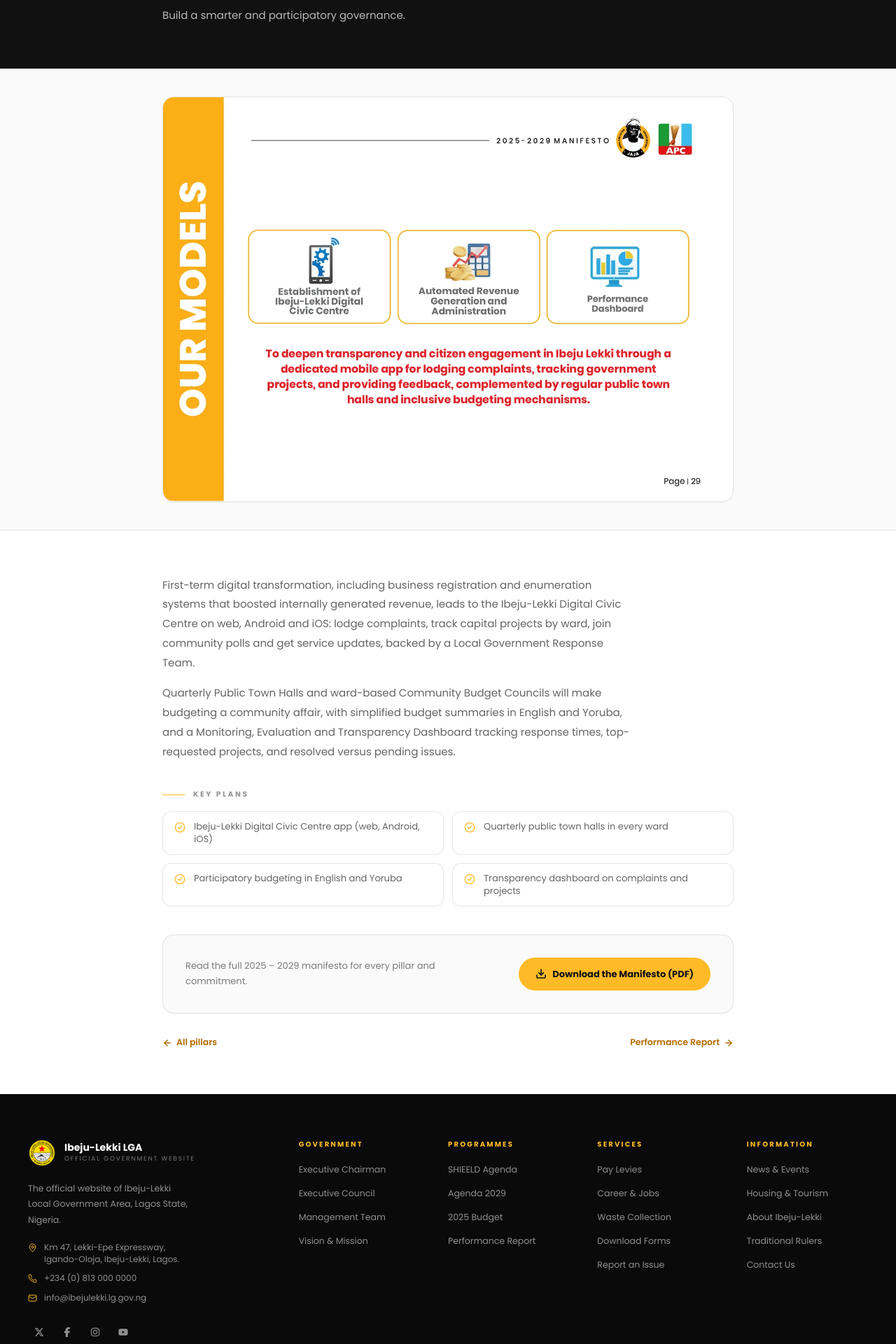
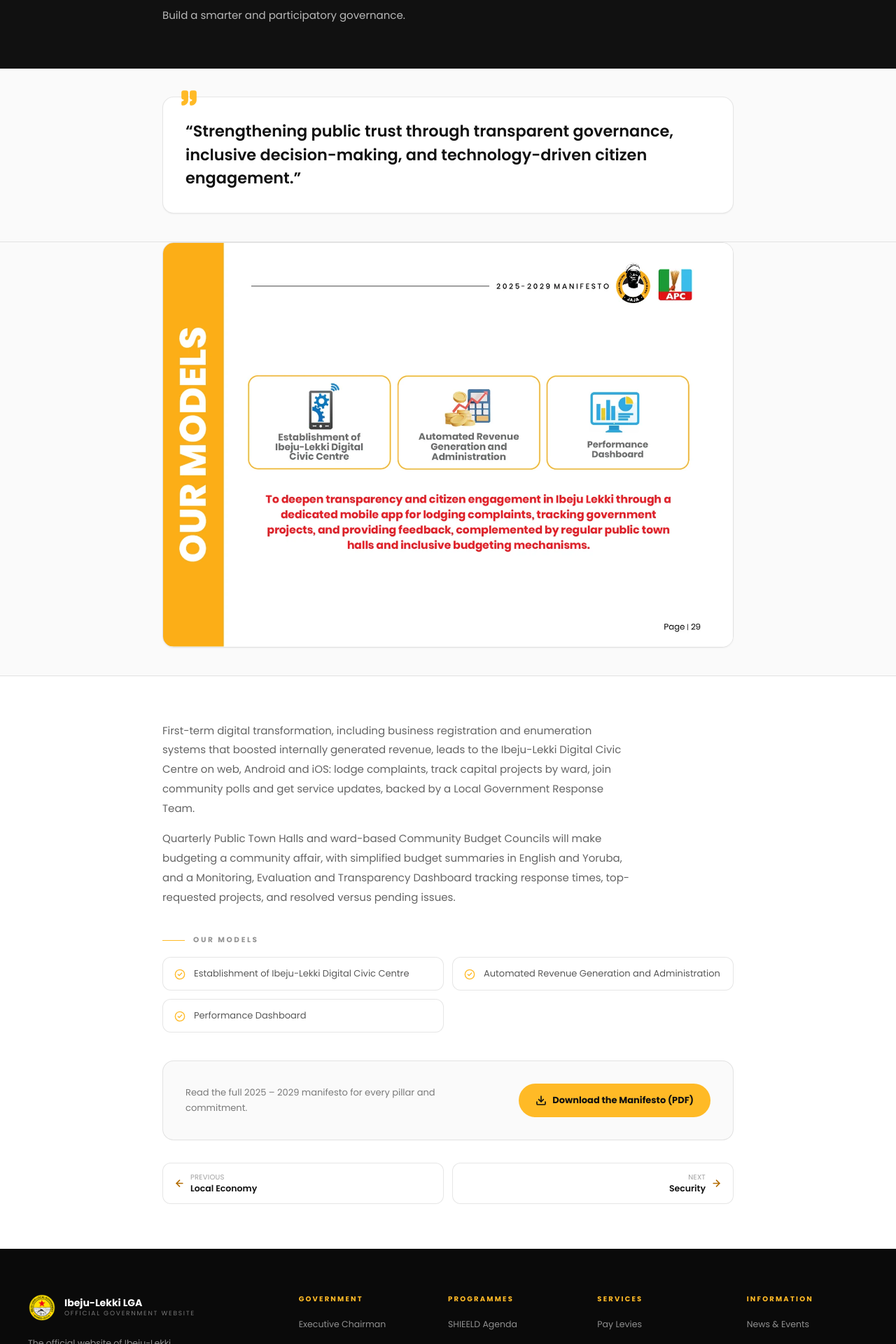
Before and after one commit to AfeezTemitope/ibejulekki-demo, a Next.js app: page /programmes/shieeld/digital-governance in a window 1280 px wide. Shown: the part 395-2315 px from the top of the page at 70% size. Built offline with nearby package versions, Linux system fonts and the light colour scheme.

Commit message:
Enrich SHIEELD section; verbatim manifesto summaries and priorities

```diff
--- a/app/programmes/shieeld/[slug]/page.tsx
+++ b/app/programmes/shieeld/[slug]/page.tsx
@@ -2,7 +2,7 @@ import Link from 'next/link'
 import Image from 'next/image'
 import { notFound } from 'next/navigation'
 import {
-  ArrowLeft, ArrowRight, Download, CheckCircle2,
+  ArrowLeft, ArrowRight, Download, CheckCircle2, Quote,
   ShieldCheck, HeartPulse, Building2, Leaf, GraduationCap, TrendingUp, LayoutDashboard,
 } from 'lucide-react'
 import Footer from '@/components/Footer'
@@ -28,13 +28,17 @@ export function generateMetadata({ params }: { params: { slug: string } }) {
 }
 
 export default function Page({ params }: { params: { slug: string } }) {
-  const p = PILLARS.find((x) => x.slug === params.slug)
-  if (!p) notFound()
+  const idx = PILLARS.findIndex((x) => x.slug === params.slug)
+  if (idx === -1) notFound()
+  const p = PILLARS[idx]
   const Icon = ICONS[p.icon]
+  const prev = PILLARS[(idx - 1 + PILLARS.length) % PILLARS.length]
+  const next = PILLARS[(idx + 1) % PILLARS.length]
 
   return (
     <>
       <main className="min-h-screen bg-white">
+        {/* Hero */}
         <section className="bg-[#111111] text-white">
           <div className="max-w-4xl mx-auto px-4 sm:px-6 lg:px-10 py-12 sm:py-16">
             <nav className="flex items-center flex-wrap gap-1.5 text-[11px] sm:text-[12px] text-white/45 mb-6" aria-label="Breadcrumb">
@@ -55,13 +59,25 @@ export default function Page({ params }: { params: { slug: string } }) {
           </div>
         </section>
 
-        {/* Manifesto cover banner */}
+        {/* Verbatim manifesto pull-quote */}
         <section className="bg-[#FAFAFA] border-b border-black/10">
           <div className="max-w-4xl mx-auto px-4 sm:px-6 lg:px-10 py-8 sm:py-10">
+            <blockquote className="relative rounded-2xl border border-black/10 bg-white p-6 sm:p-8 shadow-sm">
+              <Quote size={26} strokeWidth={2} className="absolute -top-3 left-6 text-brand-yellow" fill="currentColor" />
+              <p className="text-[clamp(1rem,2.6vw,1.4rem)] font-semibold leading-[1.5] text-[#111111]">
+                &ldquo;{p.summary}&rdquo;
+              </p>
+            </blockquote>
+          </div>
+        </section>
+
+        {/* Infographic */}
+        <section className="bg-[#FAFAFA] border-b border-black/10">
+          <div className="max-w-4xl mx-auto px-4 sm:px-6 lg:px-10 pb-8 sm:pb-10">
             <div className="relative w-full overflow-hidden rounded-2xl border border-black/10 shadow-sm" style={{ aspectRatio: '110 / 78' }}>
               <Image
                 src={p.cover}
-                alt={`${p.title} manifesto pillar page`}
+                alt={`${p.title} manifesto infographic`}
                 fill
                 className="object-cover"
                 sizes="(max-width: 896px) 100vw, 896px"
@@ -77,16 +93,17 @@ export default function Page({ params }: { params: { slug: string } }) {
             ))}
           </div>
 
+          {/* Priorities (verbatim manifesto items) */}
           <div className="mt-10">
             <div className="mb-4 flex items-center gap-3">
               <span className="h-px w-8 bg-brand-yellow" aria-hidden="true" />
-              <span className="text-[10.5px] font-bold uppercase tracking-[0.25em] text-black/45">Key plans</span>
+              <span className="text-[10.5px] font-bold uppercase tracking-[0.25em] text-black/45">{p.prioritiesLabel}</span>
             </div>
             <ul className="grid grid-cols-1 gap-3 sm:grid-cols-2">
-              {p.highlights.map((h) => (
-                <li key={h} className="flex items-start gap-3 rounded-xl border border-black/10 bg-white px-4 py-3">
+              {p.priorities.map((item) => (
+                <li key={item} className="flex items-start gap-3 rounded-xl border border-black/10 bg-white px-4 py-3.5">
                   <CheckCircle2 size={16} strokeWidth={2} className="mt-0.5 flex-shrink-0 text-brand-yellow" />
-                  <span className="text-[13px] leading-snug text-black/65">{h}</span>
+                  <span className="text-[13px] leading-snug text-black/70">{item}</span>
                 </li>
               ))}
             </ul>
@@ -105,12 +122,21 @@ export default function Page({ params }: { params: { slug: string } }) {
             </a>
           </div>
 
-          <div className="mt-8 flex items-center justify-between">
-            <Link href="/programmes/shieeld" className="inline-flex items-center gap-1.5 text-[12.5px] font-semibold text-[#B26B00] transition-colors hover:text-[#111111]">
-              <ArrowLeft size={14} strokeWidth={2.5} /> All pillars
+          {/* Prev / next pillar */}
+          <div className="mt-8 grid grid-cols-2 gap-3">
+            <Link href={`/programmes/shieeld/${prev.slug}`} className="flex items-center gap-2 rounded-xl border border-black/10 bg-white px-4 py-3 text-left transition-colors hover:border-brand-yellow">
+              <ArrowLeft size={15} strokeWidth={2.5} className="flex-shrink-0 text-[#B26B00]" />
+              <span className="min-w-0">
+                <span className="block text-[10px] uppercase tracking-wide text-black/40">Previous</span>
+                <span className="block truncate text-[12.5px] font-semibold text-[#111111]">{prev.title}</span>
+              </span>
             </Link>
-            <Link href="/programmes/budget" className="inline-flex items-center gap-1.5 text-[12.5px] font-semibold text-[#B26B00] transition-colors hover:text-[#111111]">
-              Performance Report <ArrowRight size={14} strokeWidth={2.5} />
+            <Link href={`/programmes/shieeld/${next.slug}`} className="flex items-center justify-end gap-2 rounded-xl border border-black/10 bg-white px-4 py-3 text-right transition-colors hover:border-brand-yellow">
+              <span className="min-w-0">
+                <span className="block text-[10px] uppercase tracking-wide text-black/40">Next</span>
+                <span className="block truncate text-[12.5px] font-semibold text-[#111111]">{next.title}</span>
+              </span>
+              <ArrowRight size={15} strokeWidth={2.5} className="flex-shrink-0 text-[#B26B00]" />
             </Link>
           </div>
         </section>
--- a/lib/shieeld.ts
+++ b/lib/shieeld.ts
@@ -5,13 +5,13 @@ export type Pillar = {
   tagline: string
   icon: 'security' | 'health' | 'infrastructure' | 'environment' | 'education' | 'economy' | 'digital'
   cover: string
-  summary: string
+  summary: string          // VERBATIM manifesto pillar quote
   body: string[]
-  highlights: string[]
+  prioritiesLabel: string  // the manifesto section heading
+  priorities: string[]     // verbatim manifesto grid items
 }
 
-// Source: "Making Ibeju-Lekki Great for Everyone" 2025-2029 Manifesto.
-// Acronym order: S H I E E L D
+// Summaries are quoted verbatim from the 2025-2029 manifesto pillar pages.
 export const PILLARS: Pillar[] = [
   {
     slug: 'security',
@@ -20,16 +20,18 @@ export const PILLARS: Pillar[] = [
     tagline: 'Securing our future: a safer, stronger Ibeju-Lekki.',
     icon: 'security',
     cover: '/shieeld/shieeld-security.webp',
-    summary: 'A 24/7 security command centre, deeper collaboration with security agencies, a better-equipped community corps, and the area first fire service unit.',
+    summary: 'Safe communities. Stronger partnerships. A security system built for the people, by the people, with the people.',
     body: [
       'At the heart of the plan is a 24/7 Central Security Command Centre for surveillance, emergency response and coordination. It enables timely incident reporting, strategic intelligence gathering and smart crime mapping, backed by community-centred surveillance for early detection and swift intervention.',
       'The council will deepen collaboration with the police, civil defence and local outfits, align local operations with the Lagos State Security Trust Fund model, equip the Ibeju-Lekki Community Corps (Folumo) with patrol motorbikes, and establish a dedicated fire service unit for disaster response.',
     ],
-    highlights: [
-      '24/7 Central Security Command Centre with smart crime mapping',
-      'Closer joint operations with police, civil defence and local security',
-      'Ibeju-Lekki Community Corps (Folumo) equipped with patrol motorbikes',
-      'A dedicated Ibeju-Lekki Fire Service Unit',
+    prioritiesLabel: 'Our Priorities',
+    priorities: [
+      '24/7 Central Security Command Centre',
+      'Collaboration with Security Agencies',
+      'Equip and Upscale Ibeju-Lekki Community Corps (Folumo)',
+      'Logistics Support for Patrol and Safety Operations',
+      'Establishment of Ibeju-Lekki Fire Service Unit',
     ],
   },
   {
@@ -39,16 +41,18 @@ export const PILLARS: Pillar[] = [
     tagline: 'Expanding healthcare access.',
     icon: 'health',
     cover: '/shieeld/shieeld-health.webp',
-    summary: 'Upgrading every primary health centre, a flagship Maternal and Child Hospital, mobile clinics, and community health insurance under Ilera Eko.',
+    summary: 'Delivering quality, affordable, and inclusive healthcare through infrastructure renewal and community-based health insurance coverage',
     body: [
       'Ibeju-Lekki has 14 primary health centres, 9 of them already fully upgraded. The next term completes the rest, including Iberekodo, Otunla, Oko Oba and Debojo, so every facility meets one standard of care, safety and accessibility, with priority for underserved and riverine areas.',
       'Plans include a flagship Maternal and Child Hospital, rapid-response mobile clinics, solar-powered centres, more frontline health workers, and a Community Health Insurance Scheme aligned with the Lagos State Ilera Eko initiative for indigent and vulnerable residents.',
     ],
-    highlights: [
-      'All 14 primary health centres upgraded to one standard',
-      'A flagship Maternal and Child Hospital',
-      'Rapid-response mobile clinics and solar-powered health centres',
-      'Community health insurance aligned with Ilera Eko',
+    prioritiesLabel: 'Our Programmes',
+    priorities: [
+      'Deployment of Rapid Response Mobile Clinics',
+      'Leveraging Technology to Expand and Manage Healthcare Access',
+      'Solar Electrification of Primary Health Centres',
+      'Upgrading Primary Healthcare Centres Infrastructure & Facilities',
+      'Strengthening the Healthcare Workforce',
     ],
   },
   {
@@ -58,16 +62,20 @@ export const PILLARS: Pillar[] = [
     tagline: 'Deepening infrastructure renewal.',
     icon: 'infrastructure',
     cover: '/shieeld/shieeld-infrastructure.webp',
-    summary: 'More roads with a dedicated maintenance agency, affordable housing, reliable power, drainage, clean water and solar street lighting.',
+    summary: 'Enhancing quality of life through strategic road connectivity, accessible housing, reliable power, and safety infrastructure in Ibeju-Lekki.',
     body: [
       'Building on first-term roads in Orimedu, Idado, Igando and Lakowe, the Rural-Urban Linkage Expansion Programme will upgrade strategic roads of at least 500 metres across at least 10 wards, each with functional drainage, durable surfacing and solar street lighting, protected by a new Ibeju-Lekki Road Maintenance Agency.',
       'A Build-and-Lease Housing Initiative with private developers targets affordable home ownership and rental, while a Power Sector Renewal Drive distributes transformers, pursues stalled transmission lines and coastal electrification, alongside clean water, tertiary drainage and a first-ever fire station.',
     ],
-    highlights: [
-      'Rural-Urban Linkage road programme across at least 10 wards',
-      'A dedicated Ibeju-Lekki Road Maintenance Agency',
-      'Build-and-Lease affordable housing with private developers',
-      'Transformers, coastal electrification and clean water',
+    prioritiesLabel: 'Our Projects',
+    priorities: [
+      'Rehabilitation and Construction of Roads',
+      'Provision of Transformers for Stable Power Supply',
+      'Establishment of Ibeju-Lekki Road Maintenance Agency',
+      'Installation of Solar-Powered Street Lights',
+      'Improved Access to Clean Water',
+      'Rehabilitation & Construction of Tertiary Drainages',
+      'Establishment of Ibeju-Lekki Housing Scheme',
     ],
   },
   {
@@ -77,16 +85,20 @@ export const PILLARS: Pillar[] = [
     tagline: 'Community-driven environmental initiatives.',
     icon: 'environment',
     cover: '/shieeld/shieeld-environment.webp',
-    summary: 'Scaling waste collection, recycling and flood control, more green workers, tree planting and eco-friendly parks.',
+    summary: 'Safeguarding our environment through green infrastructure, smart waste solutions, and climate-resilient initiatives that protect lives, and future generations.',
     body: [
       'First-term efforts, including monthly sanitation drives, the Keke Jaja waste tricycles, the Cleaner Waterways Campaign and over 400 environmental workers, will scale up. From 12,000 bags cleared monthly with 20 tricycles, the goal is 40,000 bags, by procuring 3 high-capacity compactors, 4 industrial Dino bins and 20 more Keke Jaja tricycles.',
       'Through public-private partnerships the council will set up Transfer Loading Stations and recycling, run scheduled desilting and market sanitation, build modern public toilets, and launch the Green Ibeju Project for tree planting, coastal protection and waste-to-wealth programmes.',
     ],
-    highlights: [
-      'Waste collection scaling toward 40,000 bags monthly',
-      '3 compactors, 4 Dino bins and 20 more Keke Jaja tricycles',
-      'Transfer Loading Stations and recycling (waste-to-wealth)',
-      'Green Ibeju Project: tree planting and coastal protection',
+    prioritiesLabel: 'Our Focus Areas',
+    priorities: [
+      'Comprehensive Waste Management and Flood Control',
+      'Promotion of Recyclable Waste Practices',
+      'Deployment of Waste Compactors & Garbage Collection Tricycle (Keke Jaja)',
+      'Strengthening Environmental Policing',
+      'Greening Through Tree Planting Initiatives',
+      'Community-Based Sanitation Campaigns',
+      'Establishment of Eco-Friendly Parks and Green Zones',
     ],
   },
   {
@@ -96,16 +108,19 @@ export const PILLARS: Pillar[] = [
     tagline: 'Empowering the next generation.',
     icon: 'education',
     cover: '/shieeld/shieeld-education.webp',
-    summary: 'Digitally enabled model schools, the Ibeju Digital Learning Initiative, scholarships, innovation hubs and youth skills.',
+    summary: 'Empowering the next generation through digital learning, innovative education models, and youth-centered economic opportunities.',
     body: [
       'First-term classroom rehabilitation, learning materials, scholarships and bursaries continue, anchored by new digitally enabled Ibeju-Lekki Model Schools designed for 21st-century learning.',
       'The Ibeju Digital Learning Initiative and Digital Innovation Hubs offer short, high-impact training in digital marketing, content creation, 2D/3D animation, web, coding and app development, and music production, aiming to make youth job-ready in 1 to 3 months, with vocational starter kits and regular employment and entrepreneurship fairs.',
     ],
-    highlights: [
-      'Digitally enabled Ibeju-Lekki Model Schools',
-      'Ibeju Digital Learning Initiative and Innovation Hubs',
-      'Job-ready training in 1 to 3 months',
-      'Scholarships, bursaries and vocational starter kits',
+    prioritiesLabel: 'Our Initiatives',
+    priorities: [
+      'Establishment of Model Primary Schools',
+      'Sports and Recreation Centres',
+      'Scholarship Programs for Indigent Students',
+      'Provision of Educational Materials',
+      'Establishment of Innovation Hub',
+      'Implementation of Skills Acquisition Programs for Youth Empowerment',
     ],
   },
   {
@@ -115,16 +130,18 @@ export const PILLARS: Pillar[] = [
     tagline: 'Economic empowerment and enterprise support.',
     icon: 'economy',
     cover: '/shieeld/shieeld-local-economy.webp',
-    summary: 'A cooperative development fund, structured market hubs, agriculture, SME support and tourism-led growth.',
+    summary: 'Driving inclusive prosperity through support for MSMEs, structured market systems, agro-processing, and tourism-led growth.',
     body: [
       'Building on first-term grants, cooperative loans and agricultural processing for cassava and plantain farmers, a Regional Cooperative Development Fund, seeded by the council and structured to grow toward a 100 million naira portfolio, will provide flexible finance and advisory services to community enterprises.',
       'A Market Restructuring Programme develops specialised markets such as cattle markets, auto-parts hubs and foodstuff clusters, plus structured motor parks and bus terminals, quarterly trade fairs and expos, and tourism-led growth through entertainment hubs, beach resorts, cultural heritage centres and seasonal festivals.',
     ],
-    highlights: [
-      'Regional Cooperative Development Fund (toward 100m naira)',
-      'Specialised market hubs and structured motor parks',
-      'Quarterly trade fairs and business expos',
-      'Tourism-led growth: resorts, festivals and heritage',
+    prioritiesLabel: 'Our Intervention',
+    priorities: [
+      'SME Funding and Support',
+      'Promotion of Local Trade Expositions',
+      'Implementation of Agricultural Schemes',
+      'Development of Strategic Market Hubs',
+      'Promotion of Tourism and Cultural Heritage',
     ],
   },
   {
@@ -134,16 +151,16 @@ export const PILLARS: Pillar[] = [
     tagline: 'Build a smarter and participatory governance.',
     icon: 'digital',
     cover: '/shieeld/shieeld-digital-governance.webp',
-    summary: 'An Ibeju-Lekki Digital Civic Centre app, automated revenue, town halls, participatory budgeting and a transparency dashboard.',
+    summary: 'Strengthening public trust through transparent governance, inclusive decision-making, and technology-driven citizen engagement.',
     body: [
       'First-term digital transformation, including business registration and enumeration systems that boosted internally generated revenue, leads to the Ibeju-Lekki Digital Civic Centre on web, Android and iOS: lodge complaints, track capital projects by ward, join community polls and get service updates, backed by a Local Government Response Team.',
       'Quarterly Public Town Halls and ward-based Community Budget Councils will make budgeting a community affair, with simplified budget summaries in English and Yoruba, and a Monitoring, Evaluation and Transparency Dashboard tracking response times, top-requested projects, and resolved versus pending issues.',
     ],
-    highlights: [
-      'Ibeju-Lekki Digital Civic Centre app (web, Android, iOS)',
-      'Quarterly public town halls in every ward',
-      'Participatory budgeting in English and Yoruba',
-      'Transparency dashboard on complaints and projects',
+    prioritiesLabel: 'Our Models',
+    priorities: [
+      'Establishment of Ibeju-Lekki Digital Civic Centre',
+      'Automated Revenue Generation and Administration',
+      'Performance Dashboard',
     ],
   },
 ]
```
Also changed, not shown: app/programmes/shieeld/page.tsx (+9 -9 lines).
